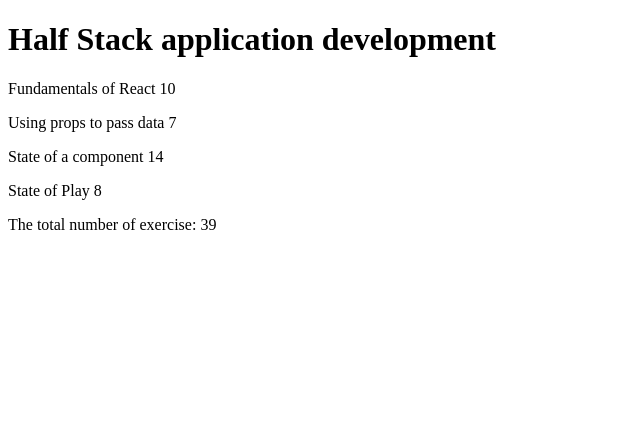
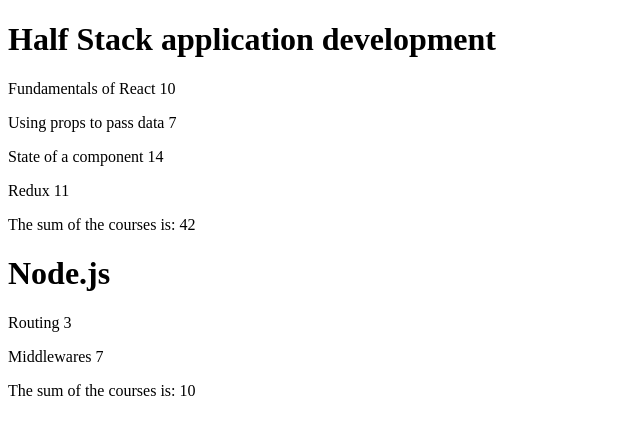
Before and after one commit to YehuCarrington/FullStack_part2, a React (Vite) app in the folder part2/: page / in a window 1280 px wide. Shown: the top 434 px of the page, without its empty margins (0-640 px from the left). Built offline with nearby package versions, Linux system fonts and the light colour scheme.

Commit message:
Submission for part2 Exercise 2.4*

```diff
--- a/part2/src/App.jsx
+++ b/part2/src/App.jsx
@@ -1,32 +1,76 @@
-const Course = ({course}) =>{
+const Courses = ({ courses }) => {
 
-  let parts = course.parts.map((course, i) => (
+  const header = (courses, index) => {
+
+    let courseHeader = courses.map(course => course.name)
+    console.log("courseHeader", courseHeader)
+
+    return(
+      <h1>
+        {courseHeader[index]}
+      </h1>
+    )
+  }
+
+  const parts = (courses, index) => {
+
+    console.log("parts", courses[index].parts)
+
+    let part = courses[index].parts.map((part, i) => (
       <div key={i}>
-      <p>{course.name} {course.exercises}</p>
+        <p>{part.name} {part.exercises}</p>
       </div>
     ))
 
-
-  let sum = course.parts.reduce((sum, course) => {
-    return sum + course.exercises
-  }, 0)
-
-  //Renaming my commit to be in line with the exercises.
+    console.log("part", part)
 
     return(
+      part
+    )
+  }
+
+  const sum = (courses, index) => {
+
+    let partExercise = courses[index].parts.map((part) => {
+      let sumOfExercise = part.exercises
+      return sumOfExercise
+    })
+
+    console.log("partExercise", partExercise)
+
+    const total = partExercise.reduce((sum, partExercise) => {
+      return (sum + partExercise)}, 0)
+
+    console.log("Sum: ", total)
+
+    return(
+      <p>
+        The sum of the courses is: {total}
+      </p>
+    )
+  }
+
+
+  return (
     <div>
-      <h1>{course.name}</h1>
-      <>{parts}</>
-      <p>The total number of exercise: {sum}</p>
+      <>{header(courses, 0)}</>
+      <>{parts(courses, 0)}</>
+      <>{sum(courses, 0)}</>
+      <>{header(courses, 1)}</>
+      <>{parts(courses, 1)}</>
+      <>{sum(courses, 1)}</>
+
+
     </div>
   )
 }
 
 const App = () => {
 
-  const course = {
+  const courses = [
+    {
+      name: 'Half Stack application development',
       id: 1,
-    name: 'Half Stack application development',
       parts: [
         {
           name: 'Fundamentals of React',
@@ -44,14 +88,31 @@
           id: 3
         },
         {
-        name: 'State of Play',
-        exercises: 8,
+          name: 'Redux',
+          exercises: 11,
           id: 4
         }
       ]
+    },
+    {
+      name: 'Node.js',
+      id: 2,
+      parts: [
+        {
+          name: 'Routing',
+          exercises: 3,
+          id: 1
+        },
+        {
+          name: 'Middlewares',
+          exercises: 7,
+          id: 2
         }
+      ]
+    }
+  ]
 
-  return <Course course={course} />
+  return <Courses courses={courses} />
 }
 
 export default App
```
Lines whose indentation alone changed are shown as unchanged.
